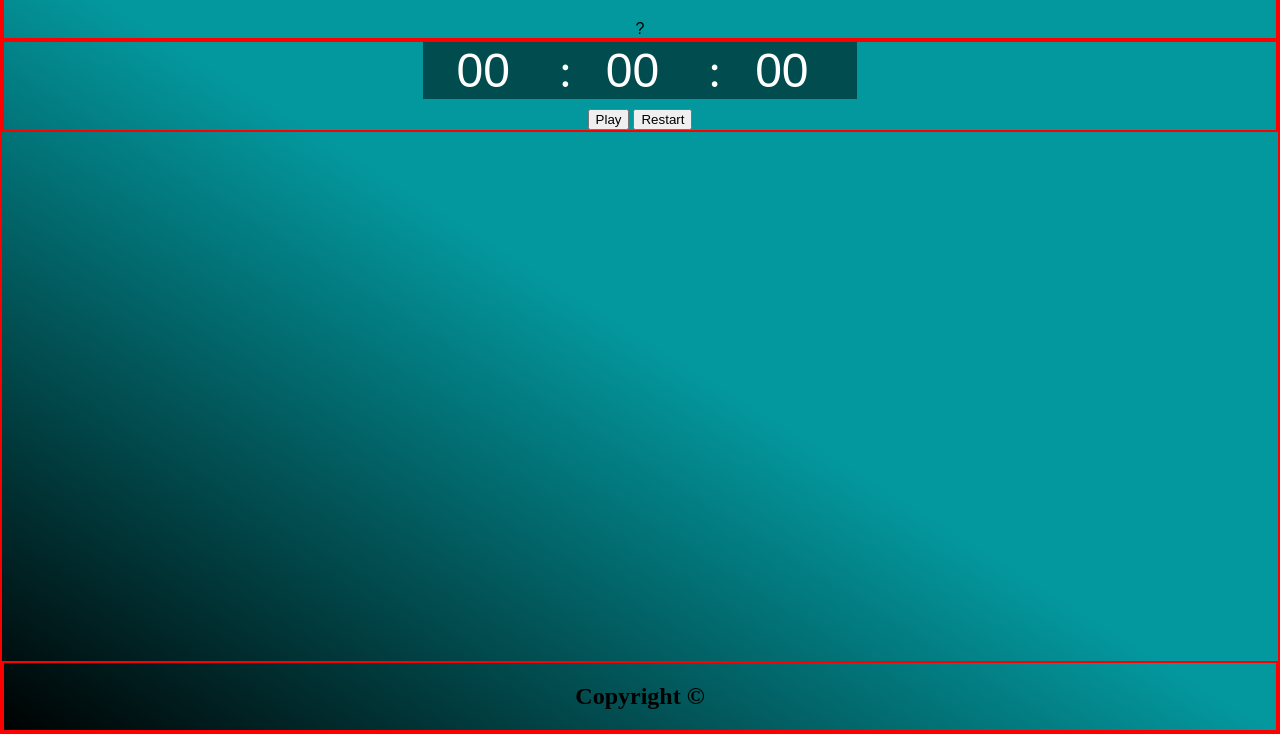
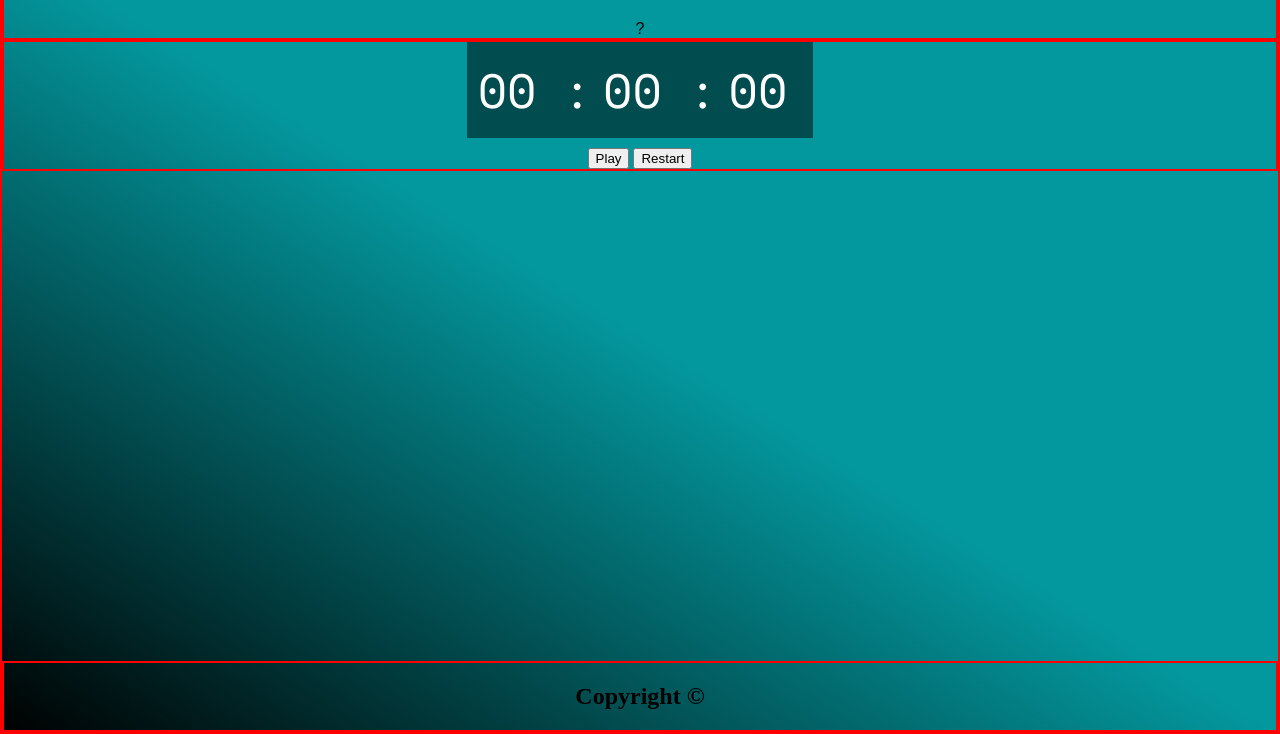
Before and after one commit to antonioii/Js-timer-countdown, a plain HTML site: page index.html in a window 1280 px wide. Shown: the part 66-800 px from the top of the page. Drawn offline with nearby package versions, Linux system fonts and the light colour scheme; a web font is replaced by a local one.

Commit message:
Add font and color to the input fields

```diff
--- a/styles.css
+++ b/styles.css
@@ -1,5 +1,6 @@
 /*Font Family*/
 @import url('https://fonts.googleapis.com/css2?family=Noto+Color+Emoji&display=swap');
+@import url('https://fonts.googleapis.com/css?family=Space+Mono');
 
 /*CSS Initial Resets*/
     html {
@@ -45,8 +46,15 @@ header {
     .dots {
         border: none;
         background-color: rgb(1, 76, 79);
+        color: white;
         text-align: center;
         font-size: 3em;
+        font-family: 'Space Mono', serif;
+    }
+
+    input {
+        width: 2em;
+        height: 2em;
     }
 
     .dots {
@@ -54,16 +62,19 @@ header {
         align-items: center;
     }
 
-    /*The place holder color*/
+    /*The place holder color and font-family in different browsers*/
     .number::placeholder { /* Chrome, Firefox, Opera, Safari 10.1+ */
         color: white;
         opacity: 1; /*Firefox*/
+        font-family: 'Space Mono', serif;
     }
     .number:-ms-input-placeholder{ /* Internet Explorer 10-11 */
         color: white;
+        font-family: 'Space Mono', serif;
     }
     .number::-ms-input-placeholder{ /* Microsoft Edge */
         color: white;
+        font-family: 'Space Mono', serif;
     }
 
 /*Timer container*/
```
